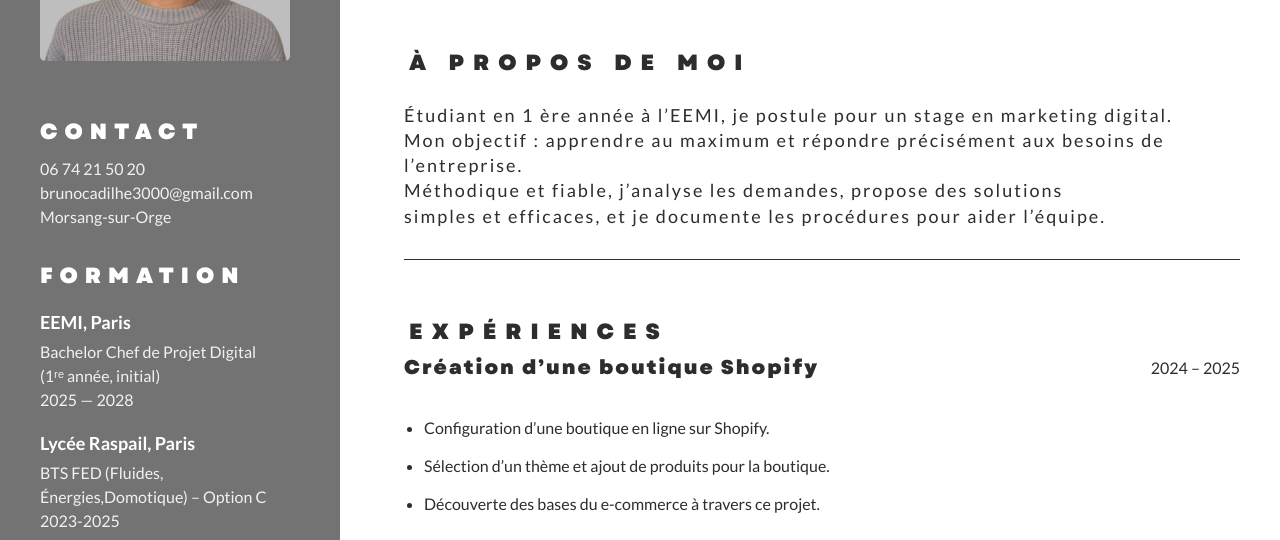
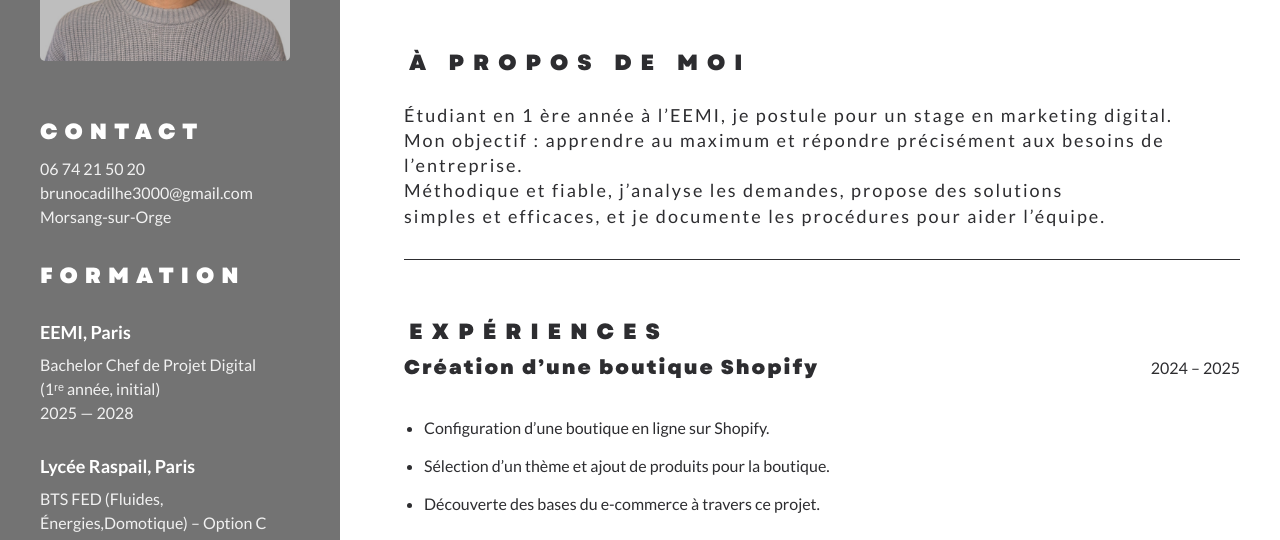
Before and after one commit to suteiku/suteiku, a plain HTML site: page index.html in a window 1280 px wide. Shown: the part 229-769 px from the top of the page. Drawn offline with Linux system fonts and the light colour scheme; files whose address does not match are found by name.

Commit message:
Adjust margin styles for h5 in left section

```diff
--- a/styles.css
+++ b/styles.css
@@ -59,8 +59,8 @@ h5, p {
 .left h5 {
   font-size: 18px;
   font-weight: 600;
-  margin-bottom: 7px;
-  margin-top: 20px;
+  margin-bottom: 10px;
+  margin-top: 30px;
 }
 
 .left p {
```
